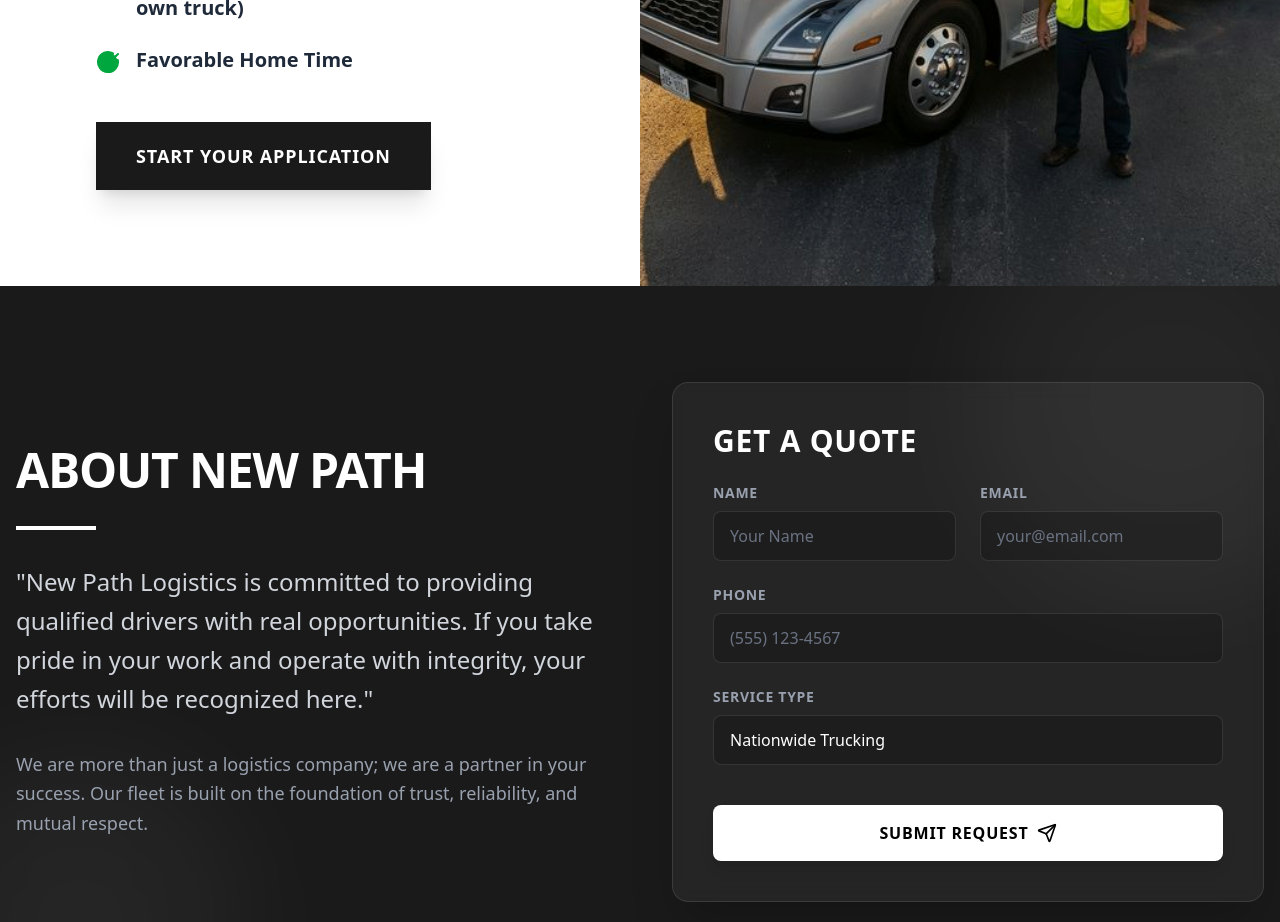
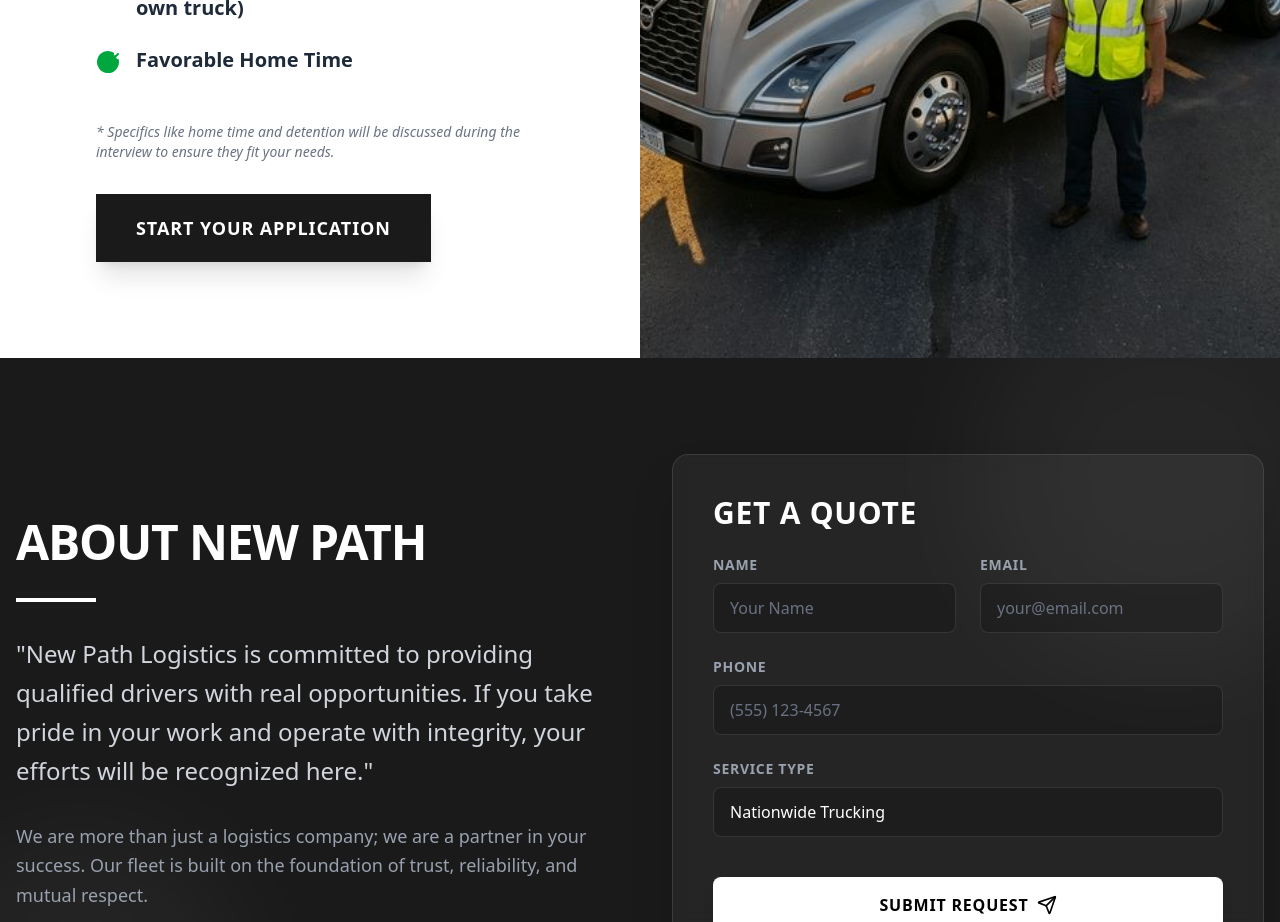
Before and after one commit to saskij/NewPathLogistics, a Next.js app: page / in a window 1280 px wide. Shown: the part 2800-3722 px from the top of the page. Built offline with nearby package versions, Linux system fonts and the light colour scheme.

Commit message:
Add trust note to Careers section

```diff
--- a/src/components/sections/Careers.tsx
+++ b/src/components/sections/Careers.tsx
@@ -35,6 +35,10 @@ export default function Careers() {
                             ))}
                         </ul>
 
+                        <p className="text-sm text-gray-500 italic mb-8">
+                            * Specifics like home time and detention will be discussed during the interview to ensure they fit your needs.
+                        </p>
+
                         <Link
                             href="/careers"
                             className="inline-block px-10 py-5 bg-anthracite text-white text-lg font-bold uppercase tracking-wider hover:bg-black transition-all duration-300 shadow-xl hover:shadow-2xl transform hover:-translate-y-1"
```
